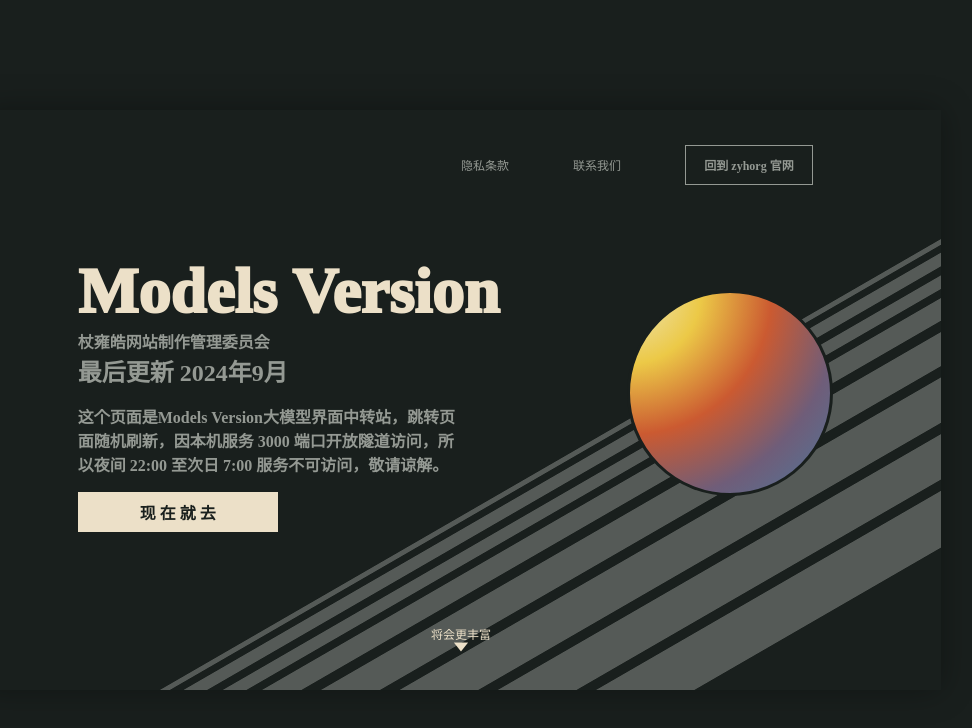
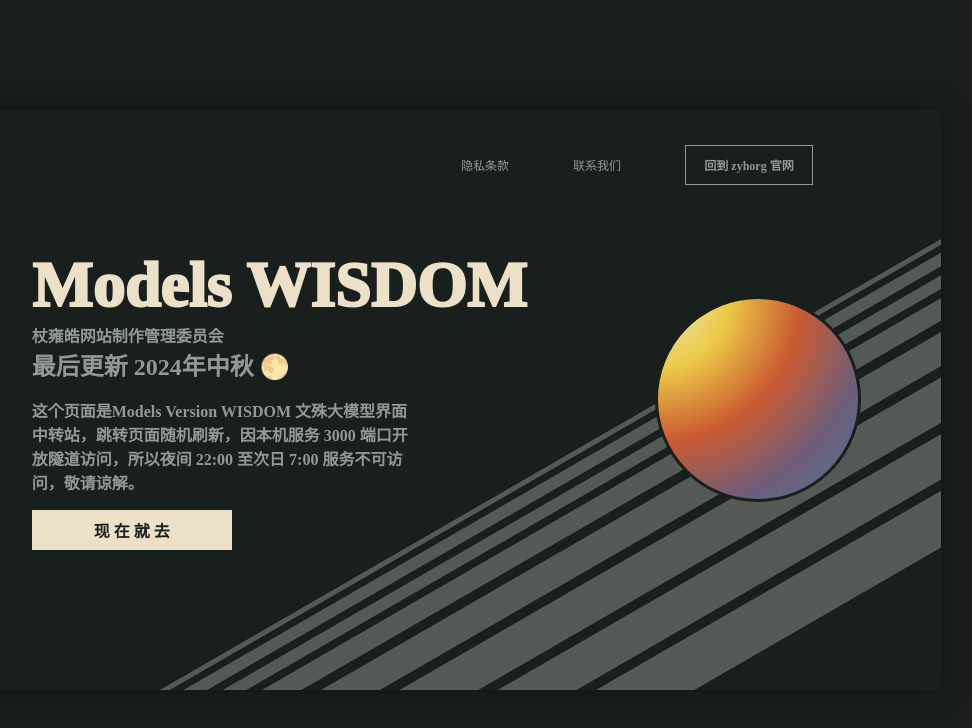
Before and after one commit to zyhgov/zyhorg-new, a plain HTML site: page open/future.html in a window 1280 px wide. Shown: the whole page, without its empty margins (179-1151 px from the left). Drawn offline with Linux system fonts and the light colour scheme; a web font is replaced by a local one.

Commit message:
Update future.html

```diff
--- a/open/future.html
+++ b/open/future.html
@@ -2,7 +2,9 @@
 <html lang="en" >
 <head>
   <meta charset="UTF-8">
-  <title>Models Version | zyhorg</title>
+  <meta name="description" content="文殊大模型是杖雍皓(zyhorg/zyhgov)训练的一个自定义大语言模型，名字叫WISDOM，中文名叫“文殊”大模型，由杖雍皓推出，现在版本号是2B，为什么叫文殊是因为文殊是代表智慧的菩萨。在中国大陆回答问题时，文殊擅长用中文语言回答问题。">
+  <meta name="keywords" content="文殊大模型是杖雍皓(zyhorg/zyhgov)训练的一个自定义大语言模型，名字叫WISDOM，中文名叫“文殊”大模型，由杖雍皓推出，现在版本号是2B，为什么叫文殊是因为文殊是代表智慧的菩萨。在中国大陆回答问题时，文殊擅长用中文语言回答问题。">
+  <title>Models WISDOM | 文殊大模型</title>
   <link rel="shortcut icon" type="image/x-icon" href="/favicon.ico">
   <link href="/favicon.ico" rel="shortcut icon" type="image/x-icon" />
   <link rel="icon" href="/favicon.ico" sizes="64x64" type="image/x-icon">
@@ -22,10 +24,10 @@
   <div class="main-container">
     <div class="text-sphere-container">
       <div class="text-container">
-        <h1>Models Version</h1>
+        <h1>Models WISDOM</h1>
         <h2>杖雍皓网站制作管理委员会</h2>
-        <h3>最后更新 2024年9月</h3>
-        <p>这个页面是Models Version大模型界面中转站，跳转页面随机刷新，因本机服务 3000 端口开放隧道访问，所以夜间 22:00 至次日 7:00 服务不可访问，敬请谅解。</p>
+        <h3>最后更新 2024年中秋 🌕</h3>
+        <p>这个页面是Models Version WISDOM 文殊大模型界面中转站，跳转页面随机刷新，因本机服务 3000 端口开放隧道访问，所以夜间 22:00 至次日 7:00 服务不可访问，敬请谅解。</p>
         <a href="https://datawarehouse-7gl81i6ib89c2edd-1314221350.tcloudbaseapp.com/open/up.html" id="myLink" class="buy-cta" target="_blank">
             现 在 就 去
         </a>
@@ -35,8 +37,8 @@
       </a>
     </div>
     <div class="learn-arrow">
-      <div class="learn">将会更丰富</div>
-      <div class="arrow">🢓</div>
+<!--       <div class="learn">将会更丰富</div>
+      <div class="arrow">🢓</div> -->
     </div>
   </div>
 </div>
```
